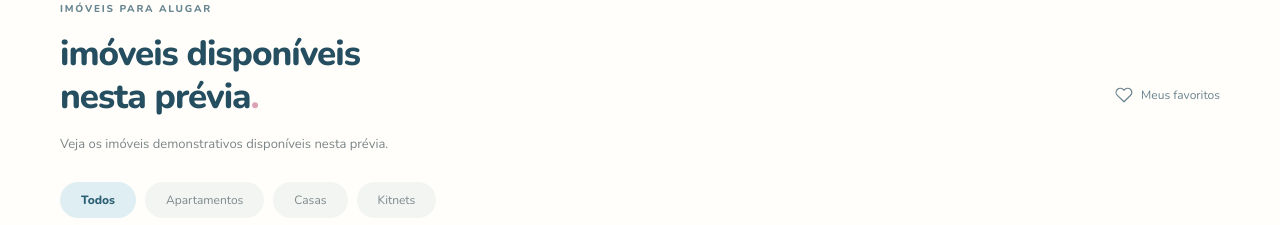
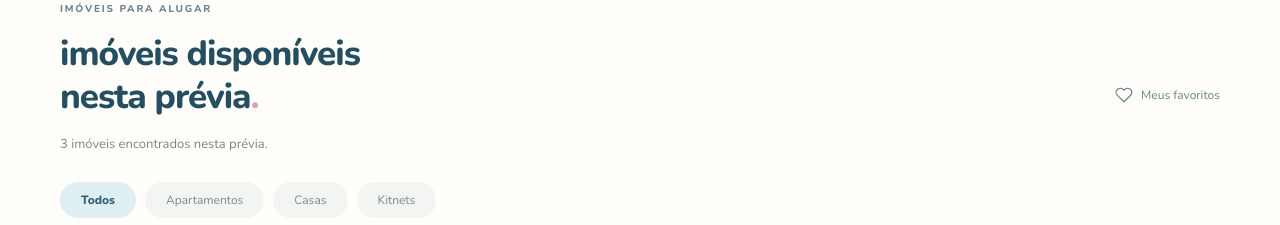
Before and after one commit to vicccviccc/automatic-tamy, a React (Vite) app: page / in a window 1280 px wide. Shown: the part 836-1061 px from the top of the page. Built offline with nearby package versions, Linux system fonts and the light colour scheme; the HTML template or start-up script is replaced by a standard one.

Commit message:
adicionei aviso de resultado da busca

```diff
--- a/src/App.tsx
+++ b/src/App.tsx
@@ -401,7 +401,7 @@ export default function App() {
                 imóveis disponíveis
                 <br />nesta prévia<span className="pink-period">.</span>
               </h2>
-              <p>Veja os imóveis demonstrativos disponíveis nesta prévia.</p>
+              <p aria-live="polite">{visible.length === 1 ? "1 imóvel encontrado nesta prévia." : `${visible.length} imóveis encontrados nesta prévia.`}</p>
             </div>
             <button
               className={`favorites-link ${onlyFavorites ? "active" : ""}`}
```
